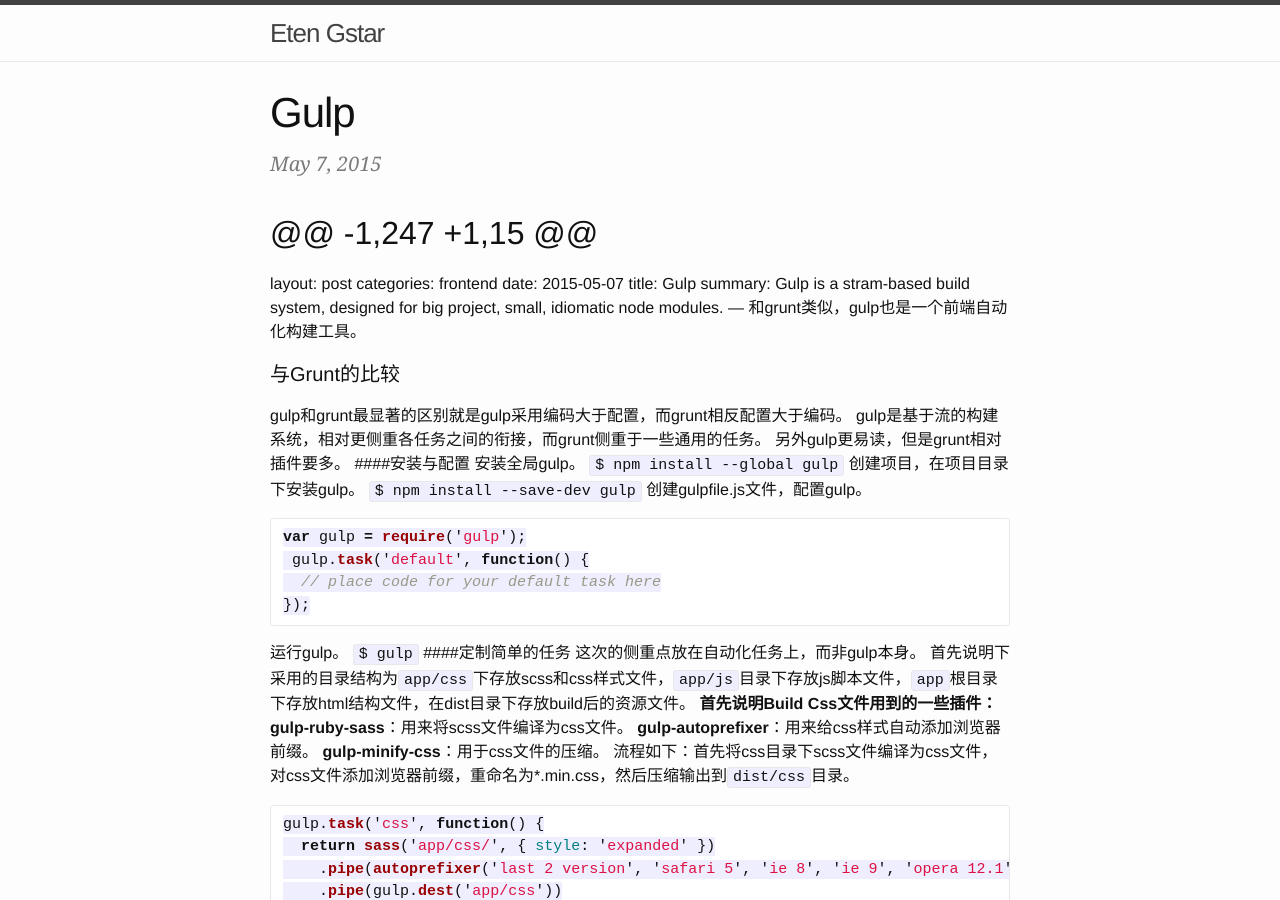
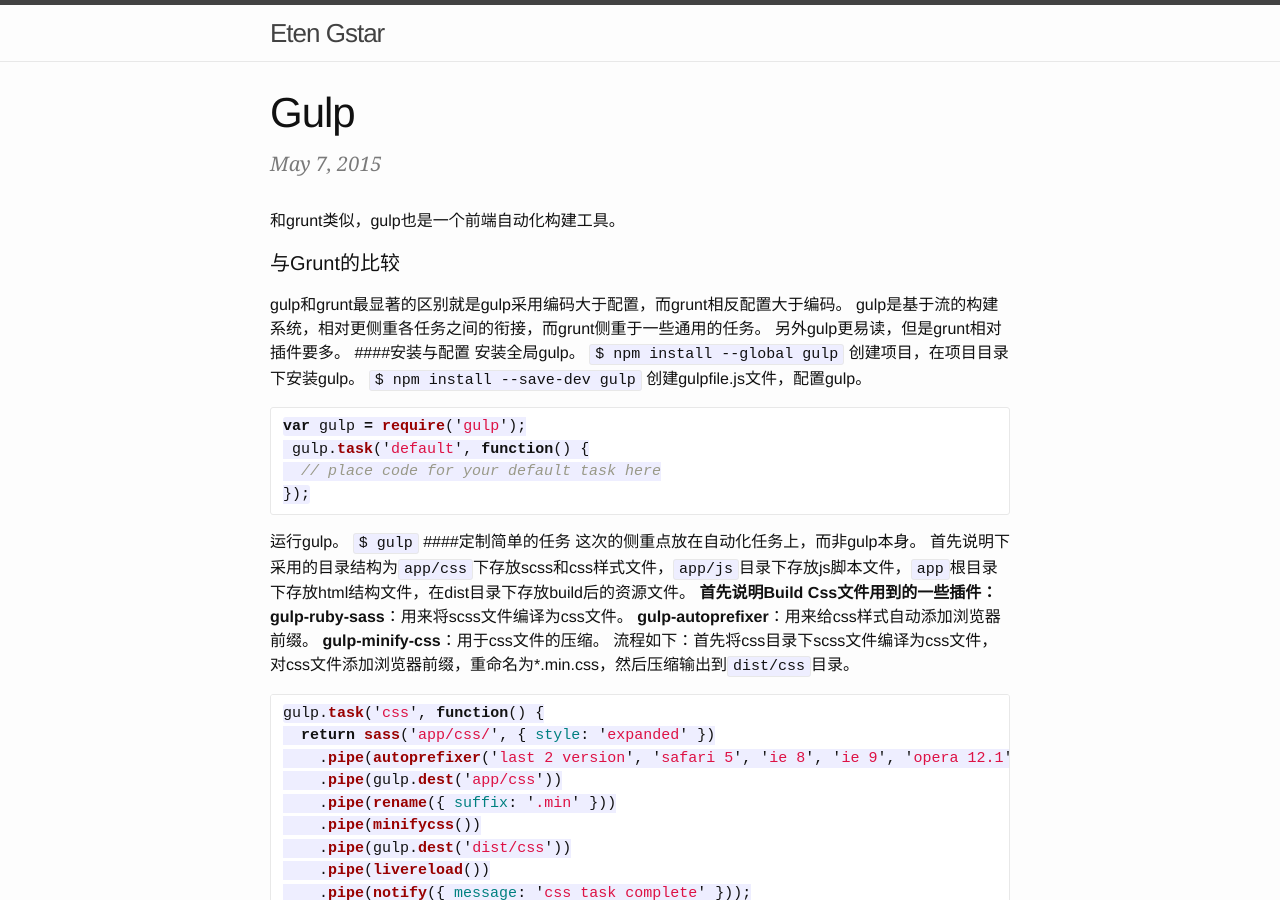
Before and after one commit to dandananddada/_dandananddada.github.io, a Jekyll site: the page built from _posts/2015-05-07-gulp.md, in a window 1280 px wide and 900 px high. Built offline with Jekyll 4.4.1, drawn with Linux system fonts in a browser that asks for light colours; our own code applies the rules of GitHub Pages for plain Markdown files; Markdown is read by kramdown in place of the engine named in the settings.

Commit message:
Update 2015-05-07-gulp.md

```diff
--- a/_posts/2015-05-07-gulp.md
+++ b/_posts/2015-05-07-gulp.md
@@ -1,4 +1,3 @@
-@@ -1,247 +1,15 @@
 ---
 layout: post
 categories: frontend
```
